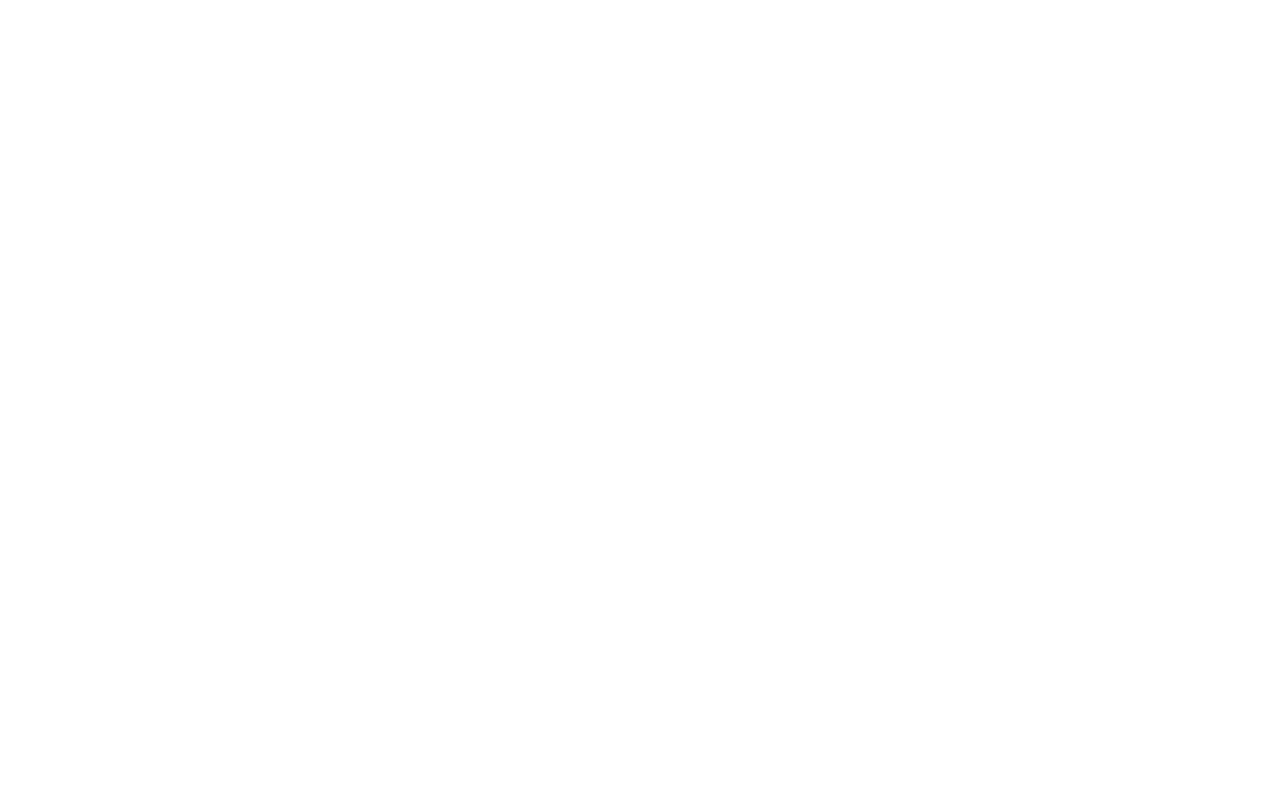
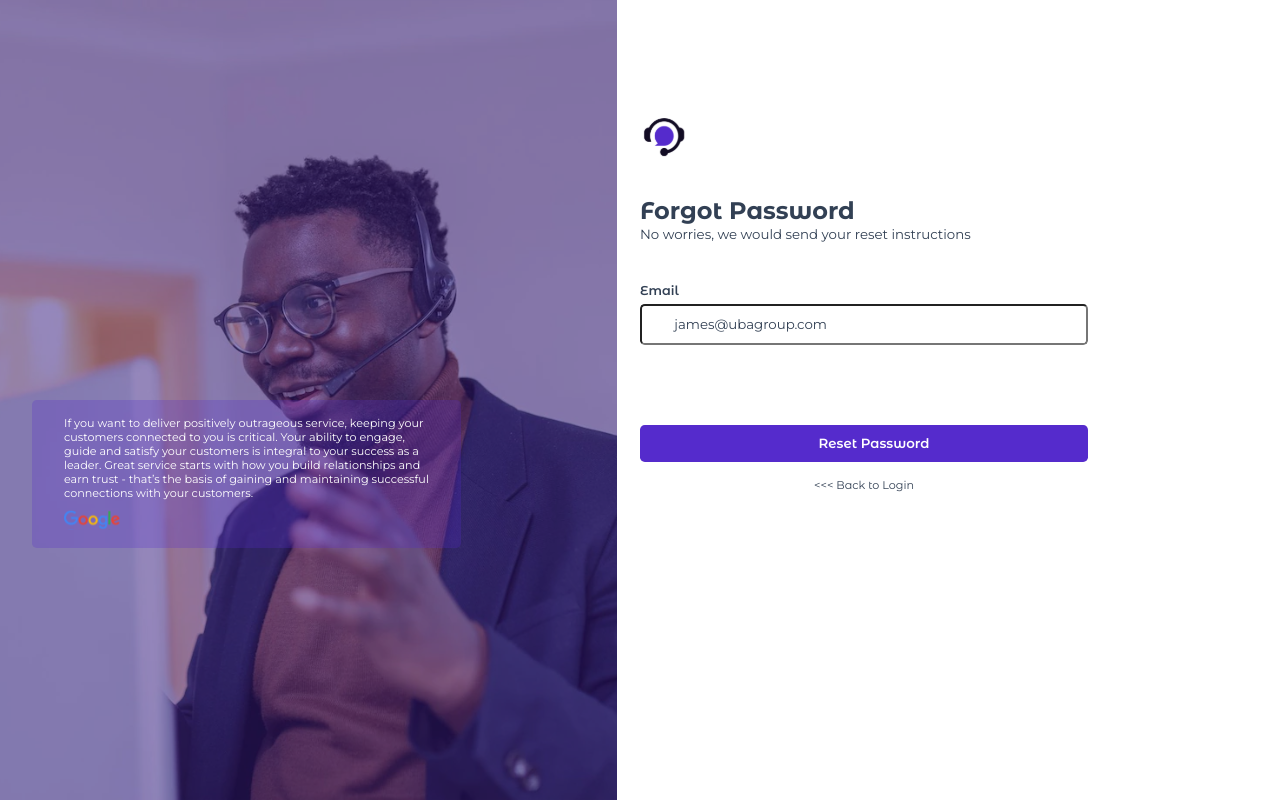
Before and after one commit to wizzy-design/ark_builders, a React (Vite) app: page /login2 in a window 1280 px wide. Before the commit this address had no page. Built offline with nearby package versions, Linux system fonts and the light colour scheme.

Commit message:
Done with Login2: Forgot Password

```diff
--- a/src/App.jsx
+++ b/src/App.jsx
@@ -3,6 +3,7 @@
 import GlobalStyles from "./components/GlobalStyles";
 import { Route, Routes } from "react-router-dom";
 import AuthPage from "./pages/AuthPage";
+import Login2 from "../src/components/Login2.jsx";
 
 const App = () => {
   return (
@@ -15,6 +16,8 @@
           <Route path="ark_builders" element={<Landing />} />
         </Route>
         <Route path="/login" element={<AuthPage />} />
+
+        <Route path="/login2" element={<Login2 />} />
       </Routes>
     </>
   );
--- /dev/null
+++ b/src/components/Login2.jsx
@@ -0,0 +1,165 @@
+import styled from "styled-components";
+import bgImage from "../assets/img/loginImage.svg";
+import logo from "../assets/icon/loginLogo.svg";
+import google from "../assets/icon/google.svg";
+import { Link } from "react-router-dom";
+
+const Login2 = () => {
+  return (
+    <Parent>
+      <div className="left">
+        <img src={bgImage} alt="Background Image Of Login Page" />
+
+        <div id="google">
+          <p>
+            If you want to deliver positively outrageous service, keeping your{" "}
+            <br />
+            customers connected to you is critical. Your ability to engage,{" "}
+            <br />
+            guide and satisfy your customers is integral to your success as a{" "}
+            <br />
+            leader. Great service starts with how you build relationships and{" "}
+            <br />
+            earn trust - that’s the basis of gaining and maintaining successful{" "}
+            <br />
+            connections with your customers.
+          </p>
+          <img src={google} alt="Google" />
+        </div>
+      </div>
+
+      <Right>
+        <img id="logo" src={logo} alt="Logo Icon" />
+
+        <div className="title">
+          <h2>Forgot Password </h2>
+          <small>No worries, we would send your reset instructions</small>
+        </div>
+
+        <form>
+          <div className="inputs">
+            <label htmlFor="email">Email</label>
+            <input id="inputs" type="text" placeholder="james@ubagroup.com" />
+
+            <input id="submit" type="submit" value="Reset Password" />
+            <div id="signup">
+              <Link to="/login"> &lt;&lt;&lt; Back to Login</Link>
+            </div>
+          </div>
+        </form>
+      </Right>
+    </Parent>
+  );
+};
+
+// Styled Components
+
+const Parent = styled.div`
+  display: grid;
+  grid-template-columns: repeat(2, 50%);
+  overflow: hidden;
+  max-height: 100vh;
+
+  .left {
+    img {
+      position: relative;
+      height: 100vh;
+    }
+
+    #google {
+      position: absolute;
+      top: 25rem;
+      left: 2rem;
+      padding: 1rem 2rem 3rem;
+      background-color: #552bcc40;
+      border-radius: 0.3rem;
+
+      p {
+        color: #fff;
+        line-height: normal;
+        font-size: 0.7rem;
+        font-family: "Montserrat", sans-serif;
+      }
+
+      img {
+        position: absolute;
+        top: 5.5rem;
+        width: 3.5rem;
+        height: 4rem;
+      }
+    }
+  }
+`;
+
+const Right = styled.div`
+  padding-top: 7rem;
+
+  #logo {
+    width: 3rem;
+    padding-bottom: 2rem;
+  }
+
+  .title {
+    padding-bottom: 2.5rem;
+    h2 {
+      color: #324054;
+      font-weight: 700;
+      font-family: "Montserrat Alternates", sans-serif;
+    }
+    small {
+      color: #324054;
+      font-family: "Montserrat", sans-serif;
+    }
+  }
+
+  .inputs {
+    label {
+      display: block;
+      font-weight: 600;
+      font-size: 0.8rem;
+      font-family: "Montserrat Alternates", sans-serif;
+      padding-bottom: 0.4rem;
+      color: #324054;
+    }
+
+    input {
+      width: 70%;
+      padding: 0.8em;
+      text-indent: 20px;
+      margin-bottom: 3rem;
+      border-radius: 0.3rem;
+    }
+
+    input::placeholder {
+      padding-left: 0.1rem;
+      color: #324054;
+      font-family: "Montserrat", sans-serif;
+    }
+
+    #submit {
+      margin: 2rem 0 0 0;
+      font-family: "Montserrat Alternates", sans-serif;
+      font-weight: 600;
+      color: #fff;
+      background: #552bcc;
+      border: none;
+      cursor: pointer;
+      border-radius: 0.3rem;
+    }
+
+    #signup {
+      padding-top: 1rem;
+      width: 70%;
+      text-align: center;
+      font-family: "Montserrat Alternates", sans-serif;
+      font-size: 0.7rem;
+
+      a {
+        text-decoration: none;
+        color: #324054;
+      }
+    }
+  }
+`;
+
+export default Login2;
--- a/src/components/Nav.jsx
+++ b/src/components/Nav.jsx
@@ -31,9 +31,9 @@
 
       {/* Nav Purple Button */}
       <Button>
-        <button>
-          <Link to="/login">Become a Client</Link>
-        </button>
+        <Link to="/login">
+          <button>Become a Client</button>
+        </Link>
       </Button>
     </Parent>
   );
@@ -88,9 +88,9 @@
     border: none;
     border-radius: 0.5rem;
     cursor: pointer;
+    color: #fff;
 
     a {
-      color: #fff;
       text-decoration: none;
     }
   }
--- a/src/components/PasswordInput.jsx
+++ b/src/components/PasswordInput.jsx
@@ -2,6 +2,7 @@
 import { useState } from "react";
 import eyeoff from "../assets/icon/eye-off.svg";
 import eyeon from "../assets/icon/eye-on.svg";
+import { Link } from "react-router-dom";
 
 const PasswordInput = () => {
   const [showPassword, setShowPassword] = useState(false);
@@ -21,7 +22,9 @@
       <UnmaskIcon onClick={togglePasswordVisibility}>
         {showPassword ? <img src={eyeon} /> : <img src={eyeoff} />}
       </UnmaskIcon>
-      <span id="forgot"> Forgot password?</span>
+      <Link to="/login2">
+        <span id="forgot"> Forgot password?</span>
+      </Link>
     </PasswordInputContainer>
   );
 };
```
